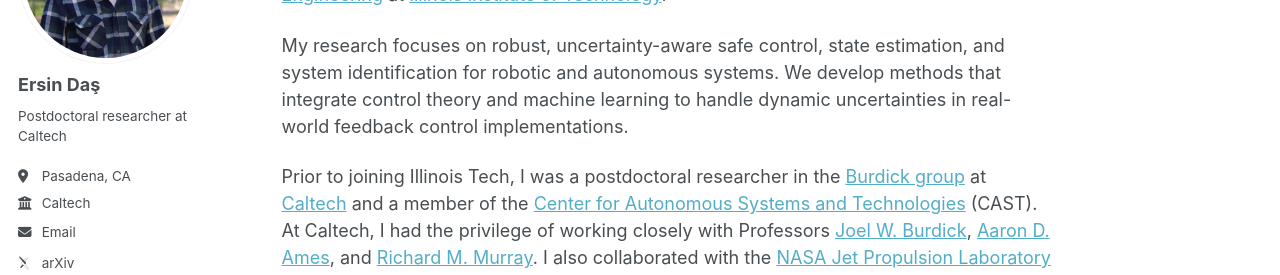
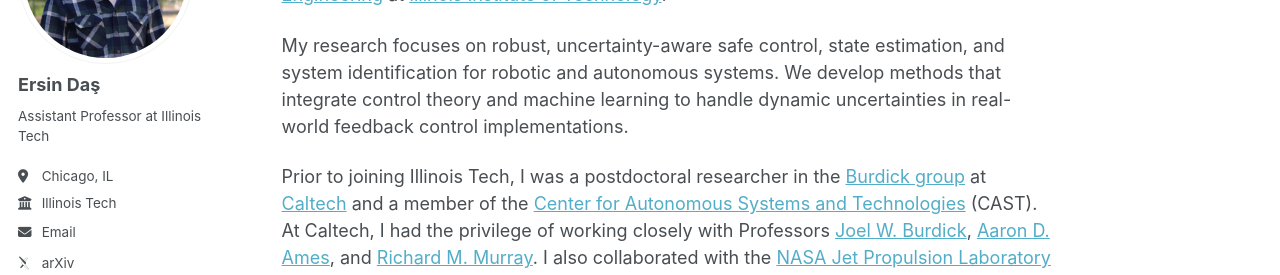
Before and after one commit to ersindas/ersindas.github.io, a Jekyll site: the page built from _pages/about.md, in a window 1280 px wide. Shown: the part 216-491 px from the top of the page. Built offline with Jekyll 4.4.1, drawn with Linux system fonts in a browser that asks for light colours; some web fonts are replaced.

Commit message:
Update _config.yml
Update affiliation to IIT

```diff
--- a/_config.yml
+++ b/_config.yml
@@ -11,7 +11,7 @@ locale                   : "en-US"
 title                    : "Home Page"
 title_separator          : "-"
 name                     : &name "Ersin Daş"
-description              : &description "Postdoctoral researcher, Caltech"
+description              : &description "Assistant Professor, Illinois Institute of Technology"
 url                      : https://ersindas.github.io # the base hostname & protocol for your site e.g. "https://mmistakes.github.io"
 baseurl                  : "" # the subpath of your site, e.g. "/blog"
 repository               : "ersindas.github.io"
@@ -24,11 +24,11 @@ author:
   avatar           : "profile_ed.JPG"
   name             : "Ersin Daş"
   pronouns         : # example: "she/her"
-  bio              : "Postdoctoral researcher at Caltech"
-  location         : "Pasadena, CA"
-  employer         : "Caltech"
+  bio              : "Assistant Professor at Illinois Tech"
+  location         : "Chicago, IL"
+  employer         : "Illinois Tech"
   url              : "https://ersindas.github.io"
-  email            : "ersindas@caltech.edu"
+  email            : "edas2@illinoistech.edu"
 
   # Academic websites
   googlescholar    : "https://scholar.google.com/citations?user=55vSqwsAAAAJ&hl=en&oi=ao"
@@ -307,7 +307,7 @@ sass:
 permalink: /:categories/:title/
 # paginate: 5 # amount of posts to show
 # paginate_path: /page:num/
-timezone: America/Los_Angeles # http://en.wikipedia.org/wiki/List_of_tz_database_time_zones
+timezone: America/Chicago # http://en.wikipedia.org/wiki/List_of_tz_database_time_zones
 
 
 # Plugins
```
